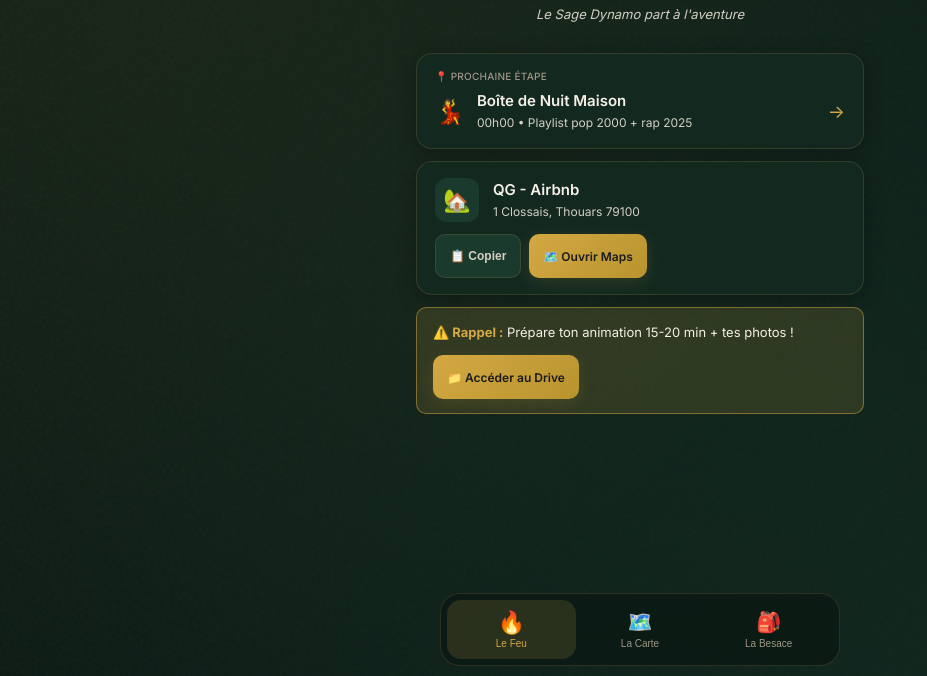
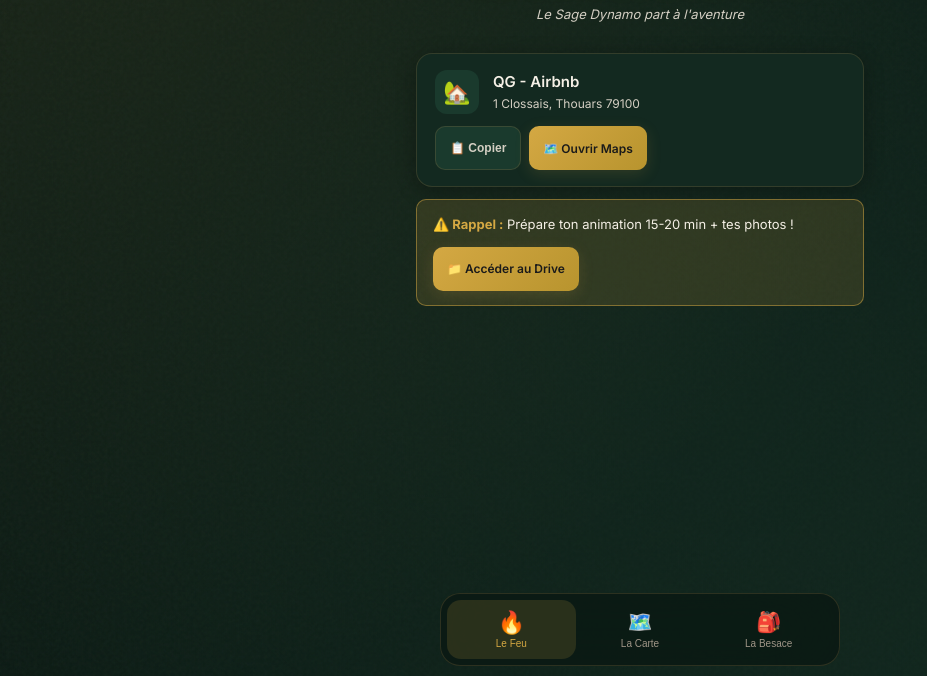
Before and after one commit to lesaffrejb-beep/EVG, a plain HTML site: page index.html in a window 1280 px wide. Shown: the part 124-800 px from the top of the page, without its empty margins (0-927 px from the left). Drawn offline with nearby package versions, Linux system fonts and the light colour scheme.

Commit message:
fix(ui): remove next quest section from home dashboard

```diff
--- a/index.html
+++ b/index.html
@@ -1575,20 +1575,6 @@
                         </div>
                     </div>` : ''}
 
-                    ${next ? `
-                    <!-- Next Quest -->
-                    <div class="next-quest card" onclick="app.navigate('map')">
-                        <div class="next-quest-label">📍 Prochaine étape</div>
-                        <div class="next-quest-row">
-                            <div class="next-quest-icon">${next.icon}</div>
-                            <div class="next-quest-info">
-                                <h4>${next.title}</h4>
-                                <p>${next.time} • ${next.details}</p>
-                            </div>
-                            <div class="next-quest-arrow">→</div>
-                        </div>
-                    </div>` : ''}
-
                     <!-- QG Location -->
                     <div class="location-card card">
                         <div class="location-row">
```
